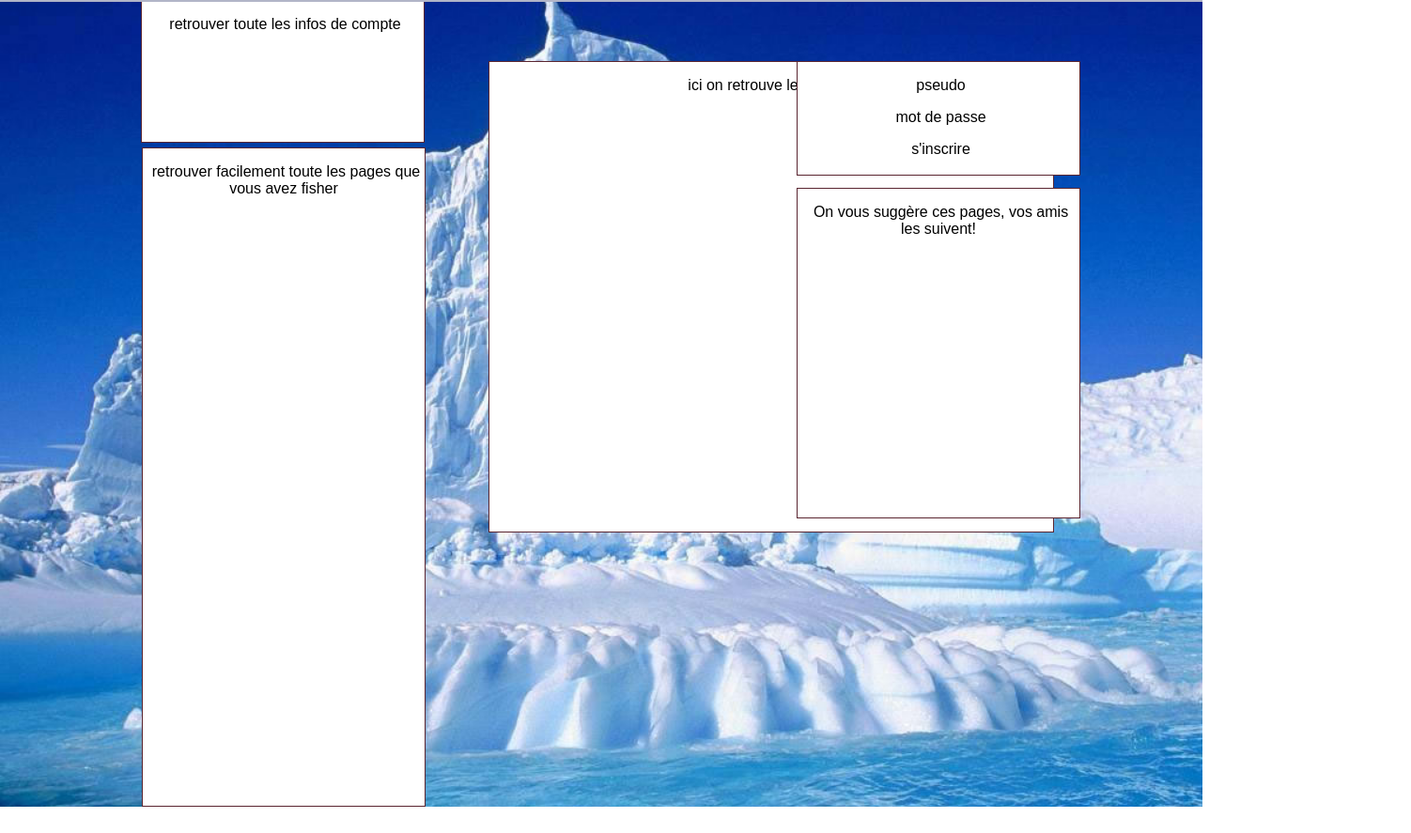
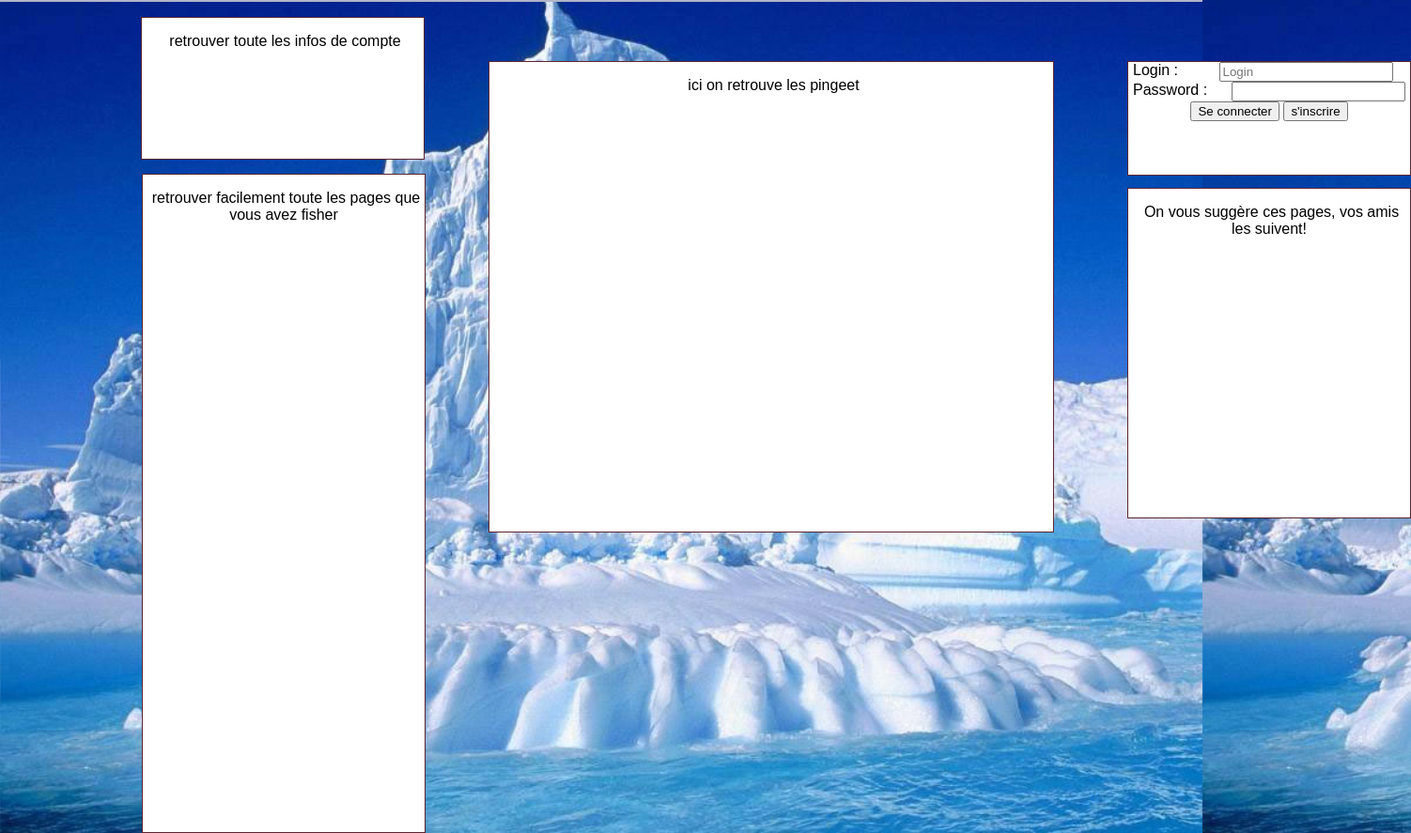
Before and after one commit to Test-team-RB/Test, a plain HTML site: page accueil.html in a window 1280 px wide. Shown: the part 63-950 px from the top of the page at 94% size, 1502 px wide, since content can reach past the window. Before the commit the page ends 922 px from the top, so only its background shows below. Drawn offline with nearby package versions, Linux system fonts and the light colour scheme.

Commit message:
modif pas importante

```diff
--- a/accueil.css
+++ b/accueil.css
@@ -1,16 +1,17 @@
-body /*miaou*/
+body
+/*miaou*/
+
 {
-    background:url(BackgroundTest.jpeg) left top;
+    background: url(BackgroundTest.jpeg) left top;
     background-size: cover;
     margin: 0 0;
     padding: 0px;
     text-align: center;
     font: 1em sans-serif;
-    overflow: scroll;
+    overflow: auto;
 }
 
-div#bandeAccueil
-{
+div#bandeAccueil {
     display: block;
     width: 100%;
     height: 65px;
@@ -19,51 +20,59 @@ div#bandeAccueil
     position: fixed;
     padding: 0;
     z-index: 3;
-	top: 0;
+    top: 10
 }
 
-div#conteneur
-{
+div#conteneur {
     margin: 0 0;
     padding: 0;
     text-align: center;
     text-indent: 5px;
-    overflow:auto;
+    overflow: auto;
     z-index: 1;
 }
 
-div#infoCompte
-{
-	width: 300px ; /* largeur de la division*/
+div#infoCompte {
+    width: 300px;
+    /* largeur de la division*/
+
     height: 150px;
     margin: 63px 0 0 150px;
-	border: 1px solid #5A2530; /*applique un encadrement de taille de type et de couleur choisi*/
-	background: #FFFFFF;  /*applique une couleur dans l'encadrement */
+    border: 1px solid #5A2530;
+    /*applique un encadrement de taille de type et de couleur choisi*/
+
+    background: #FFFFFF;
+    /*applique une couleur dans l'encadrement */
+
     text-indent: 5px;
     display: block;
     position: absolute;
     z-index: 2;
 }
-div#pageFisher
-{
-	width: 300px ; /* largeur de la division*/
+
+div#pageFisher {
+    width: 300px;
+    /* largeur de la division*/
+
     height: 700px;
     margin: 220px 0 0 151px;
-	border: 1px solid #5A2530; /*applique un encadrement de taille de type et de couleur choisi*/
-	background: #FFFFFF;  /*applique une couleur dans l'encadrement */
+    border: 1px solid #5A2530;
+    /*applique un encadrement de taille de type et de couleur choisi*/
+
+    background: #FFFFFF;
+    /*applique une couleur dans l'encadrement */
+
     text-indent: 5px;
-	display:block;
+    display: block;
     position: absolute;
     z-index: 2;
 }
 
-div#pingeet
-{
-
+div#pingeet {
     top: 65px;
     left: 170px;
     right: 170px;
-	display:block;
+    display: block;
     position: absolute;
     margin: 63px 0 0 350px;
     height: 500px;
@@ -72,11 +81,11 @@ div#pingeet
     background: #FFF;
     z-index: 2;
 }
-#suggestion
-{
+
+#suggestion {
     width: 300px;
     height: 350px;
-    margin: 63px 0 0 auto;
+    margin: 63px 0 0 300px;
     display: block;
     position: absolute;
     top: 200px;
@@ -85,19 +94,26 @@ div#pingeet
     border: 1px solid #5A2530;
     background: #FFF;
     z-index: 2;
+    overflow: auto;
 }
 
-#connexion
-{
-    width: 300px;
-    height: 120px;
-    margin: 63px 0 0 auto;
+#connexion {
+    max-width: 300px;
+    width: 100%;
+    max-height: 120px;
+    height: 100%;
+    margin: 63px 0 0 300px;
     display: block;
     position: absolute;
     top: 65px;
     right: 130px;
-    left: 900;
+    left: 900px;
     border: 1px solid #5A2530;
     background: #FFF;
     z-index: 2;
 }
+
+label {
+    float: left;
+    padding-right: 20px;
+}
--- a/accueil.html
+++ b/accueil.html
@@ -1,9 +1,12 @@
 <!DOCTYPE html>
-<html>
+<html ng-app>
 
 <head>
     <meta charset="utf8" />
     <link rel="stylesheet" href="accueil.css" />
+    <script type="text/javascript" src="//ajax.googleapis.com/ajax/libs/angularjs/1.2.10/angular.min.js"></script>
+    <script type="text/javascript" src="//cdnjs.cloudflare.com/ajax/libs/underscore.js/1.5.2/underscore-min.js"></script>
+    <script type="app.js"></script>
     <title> Pingeet </title>
 
     <body>
@@ -12,27 +15,41 @@
                 <h1 id="header">
 			<a href="" title="Pingeet"><span> bienvenu sur Pingeet!</span> </a></h1>
             </div>
-
+            <hr>
             <div id="infoCompte">
                 <p>retrouver toute les infos de compte</p>
             </div>
-
+            <hr>
             <div id="pageFisher">
                 <p>retrouver facilement toute les pages que vous avez fisher </p>
             </div>
-
+            <hr>
             <div id="pingeet">
                 <p> ici on retrouve les pingeet
                     <br/>
                 </p>
             </div>
+            <hr>
+            <div id="connexion">
+                <div ng-controller='LoginController'>
+                    <form ng-submit="connexion()">
+                        <label for="name">Login :</label>
+                        <input name="login" ng-model="identifiants.login" placeholder="Login" />
+                        <label for="password">Password :</label>
+                        <input name="password" type="password" ng-model="identifiants.password" />
 
-            <div id="connexion">
-                <p>pseudo</p>
-                <p>mot de passe</p>
-                <p>s'inscrire</p>
+                        <button type="submit">Se connecter</button>
+                        <button type="button">s'inscrire</button>
+                    </form>
+
+                    <div>
+                        <p><span ng-if="connected">Connexion OK</span>
+                            <span ng-if="!connected">Connexion KO</span>
+                        </p>
+                    </div>
+                </div>
             </div>
-
+            <hr>
             <div id="suggestion">
                 <p>On vous suggère ces pages, vos amis les suivent! </p>
 
```
Lines whose indentation alone changed are shown as unchanged.
